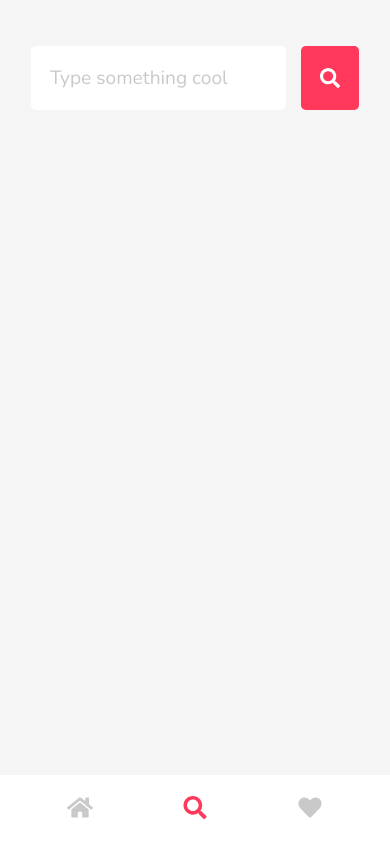
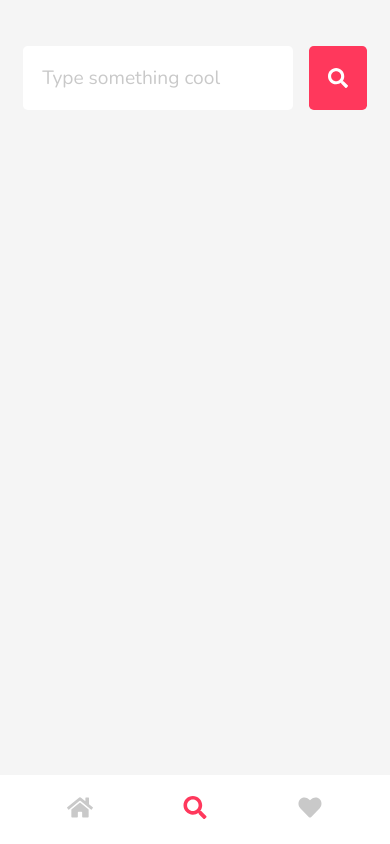
Before and after one commit to lucioeiras/4movies, a React (Create React App) app: page /search in a window 390 px wide. Built offline with nearby package versions, Linux system fonts and the light colour scheme.

Commit message:
✒️  EDIT: Padding horizontal in mobile-view

```diff
--- a/src/components/PageContent/styles.ts
+++ b/src/components/PageContent/styles.ts
@@ -11,6 +11,6 @@ export const Container = styled.div`
   padding: 4.8rem 0 4.8rem 9.6rem;
 
   @media (max-width: 700px) {
-    padding: 4.8rem 3.2rem 14.4rem 3.2rem;
+    padding: 4.8rem 2.4rem 14.4rem 2.4rem;
   }
 `;
```
